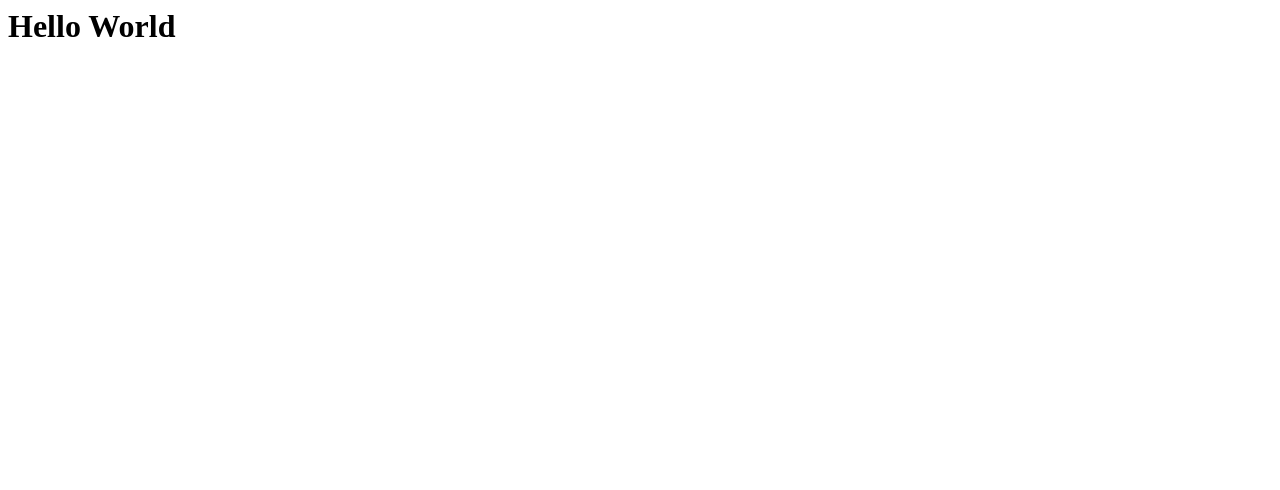
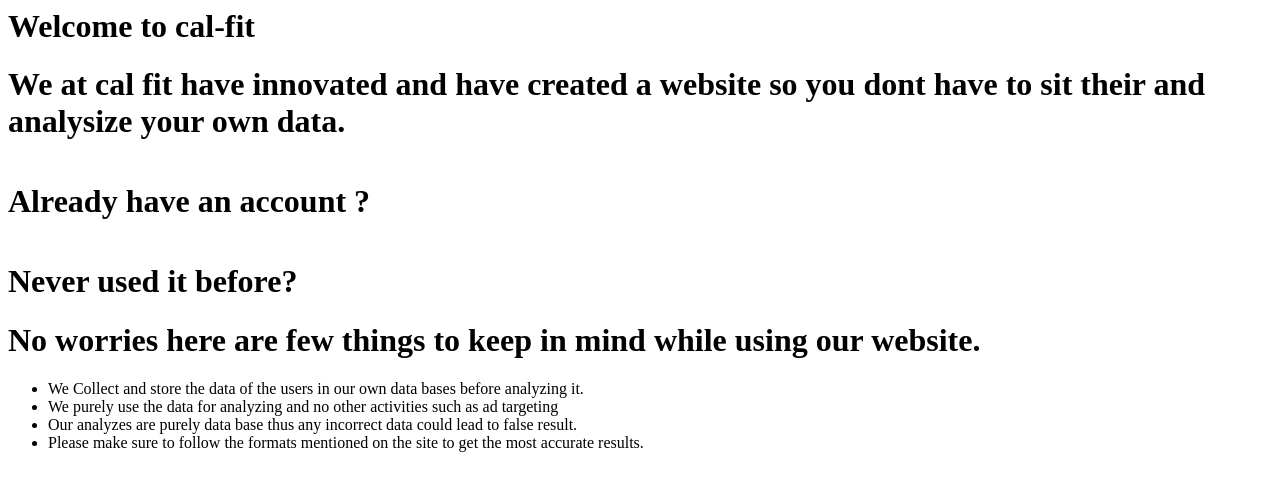
Before and after one commit to vedant-kale-3/Hackaton, a plain HTML site: page index.html in a window 1280 px wide. Drawn offline with Linux system fonts and the light colour scheme.

Commit message:
Adding first file

```diff
--- a/index.html
+++ b/index.html
@@ -1,3 +1,26 @@
 <html>
-    <h1>Hello World </h1>
+    <head>
+    <h1>Welcome to cal-fit</h1>
+    </head>
+    <body>
+        <div classname="Left">
+        <div>
+            <h1>We at cal fit have innovated and have created a website so you dont have to sit their and analysize your own data. </h1>
+        </div>
+        <img>
+        <h1>Already have an account ? </h1>
+        <img>
+        </div>
+        <div classname="Right">
+            <h1>   Never used it before?  </h1>
+            <h1>No worries here are few things to keep in mind while using our website.</h1>
+            <ul>
+                <li>We Collect and store the data of the users in our own data bases before analyzing it.</li>
+                <li>We purely use the data for analyzing and no other activities such as ad targeting </li>
+                <li>Our analyzes are purely data base thus any incorrect data could lead to false result. </li>
+                <li>Please make sure to follow the formats mentioned on the site to get the most accurate results.</li>
+            </ul>
+
+        </div>
+    </body>
 </html>
```
